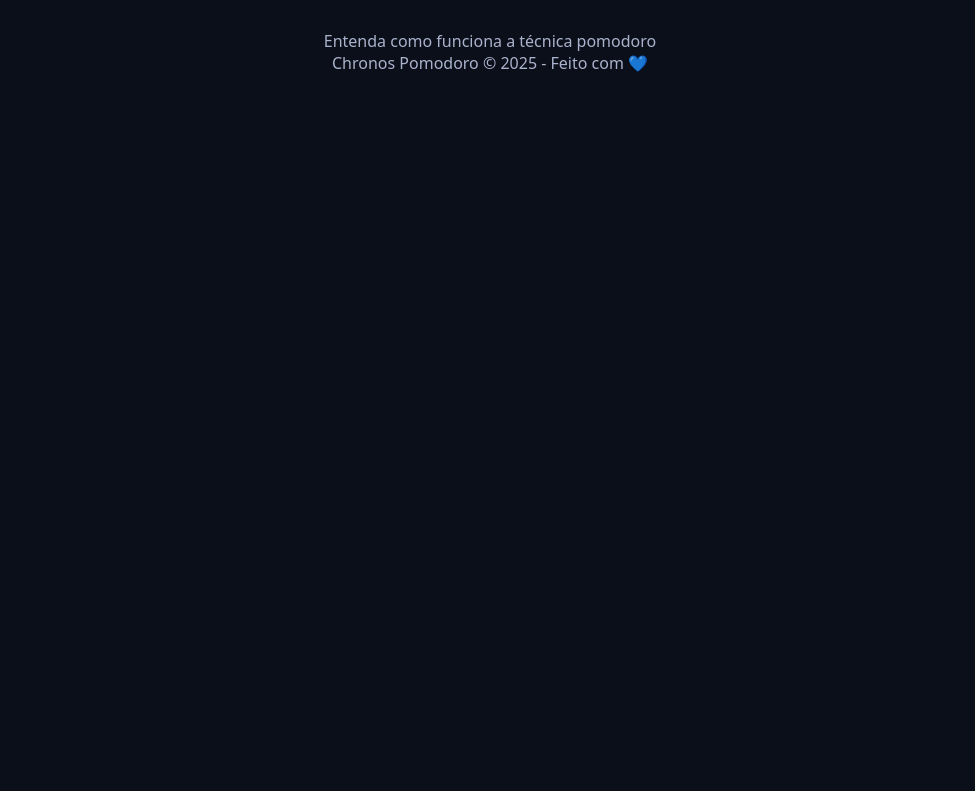
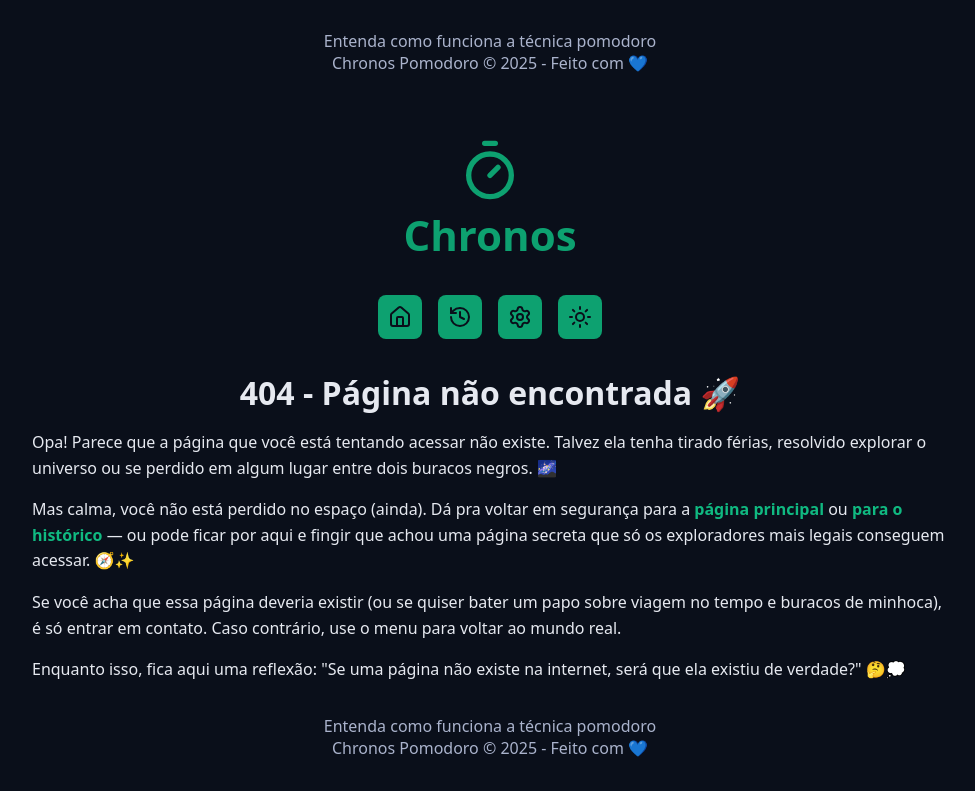
Before and after one commit to Kinz015/chronos-pomodoro, a React (Vite) app: page / in a window 1280 px wide. Shown: the part 776-1567 px from the top of the page, without its empty margins (150-1125 px from the left). Before the commit the page ends 882 px from the top, so only its background shows below. Built offline with nearby package versions, Linux system fonts and the light colour scheme.

Commit message:
adicionei links e rotas

```diff
--- a/package.json
+++ b/package.json
@@ -13,6 +13,7 @@
     "lucide-react": "^0.542.0",
     "react": "^19.1.1",
     "react-dom": "^19.1.1",
+    "react-router": "^7.9.1",
     "react-toastify": "^11.0.5"
   },
   "devDependencies": {
--- a/src/App.tsx
+++ b/src/App.tsx
@@ -4,12 +4,25 @@ import "./styles/global.css";
 import { Home } from "./Pages/Home";
 import { TaskContextProvider } from "./contexts/TaskContext/TaskContextProvider";
 import { MessageContainer } from "./components/MessagesContainer";
+import { BrowserRouter, Route, Routes } from "react-router";
+import { NotFound } from "./Pages/NotFound";
+import { AboutPomodoro } from "./Pages/AboutPomodo";
 
 function App() {
   return (
     <TaskContextProvider>
       <MessageContainer>
-        <Home />
+        <BrowserRouter>
+          <Routes>
+            <Route path="/" element={<Home />} />
+          </Routes>
+          <Routes>
+            <Route path="/about-pomodoro" element={<AboutPomodoro />} />
+          </Routes>
+          <Routes>
+            <Route path="*" element={<NotFound />} />
+          </Routes>
+        </BrowserRouter>
       </MessageContainer>
     </TaskContextProvider>
   );
--- a/src/components/Footer/index.tsx
+++ b/src/components/Footer/index.tsx
@@ -1,8 +1,9 @@
+import { Link } from "react-router";
 import styles from "./styles.module.css";
 
 export function Footer() {
   return <footer className={styles.footer}>
-    <a href="">Entenda como funciona a técnica pomodoro</a>
-    <a href="">Chronos Pomodoro &copy; {new Date().getFullYear()} - Feito com 💙</a>
+    <Link to="/about-pomodoro">Entenda como funciona a técnica pomodoro</Link>
+    <Link to="/">Chronos Pomodoro &copy; {new Date().getFullYear()} - Feito com 💙</Link>
   </footer>;
 }
--- a/src/components/Menu/index.tsx
+++ b/src/components/Menu/index.tsx
@@ -6,16 +6,16 @@ import style from "./styles.module.css";
 export function Menu() {
   return (
     <nav className={style.menu}>
-      <PageButton ariaLabe="Ir para a Home">
+      <PageButton href="/" ariaLabe="Ir para a Home">
         <House />
       </PageButton>
-      <PageButton ariaLabe="Ver histórico">
+      <PageButton href="/about-pomodoro" ariaLabe="Ver histórico">
         <History />
       </PageButton>
-      <PageButton ariaLabe="Ir para as configurações">
+      <PageButton href="#" ariaLabe="Ir para as configurações">
         <Settings />
       </PageButton>
-      <PageButton ariaLabe="Mudar Tema" isTheme={true}>
+      <PageButton href="#" ariaLabe="Mudar Tema" isTheme={true}>
         <SunIcon />
       </PageButton>
     </nav>
--- a/src/components/PageButton/index.tsx
+++ b/src/components/PageButton/index.tsx
@@ -1,16 +1,18 @@
 import { useEffect, useState } from "react";
 import styles from "./styles.module.css";
 import { MoonIcon, SunIcon } from "lucide-react";
+import { Link } from "react-router";
 
 type Icons = {
   children: React.ReactNode;
   ariaLabe: string;
   isTheme?: boolean;
+  href: string;
 };
 
 type AvailabelThemes = "dark" | "light";
 
-export function PageButton({ isTheme, ariaLabe, children }: Icons) {
+export function PageButton({ href, isTheme, ariaLabe, children }: Icons ) {
   const [theme, setTheme] = useState<AvailabelThemes>(() => {
     const storageTheme = localStorage.getItem("theme") as AvailabelThemes || "dark";
     return storageTheme;
@@ -32,13 +34,13 @@ export function PageButton({ isTheme, ariaLabe, children }: Icons) {
   }, [theme]);
 
   return (
-    <a
+    <Link
       className={styles.menuLink}
-      href="#"
+      to={href}
       aria-label={ariaLabe}
       onClick={isTheme ? mudarThema : undefined}
     >
       { isTheme ? nextThemeIcon[theme] : children }
-    </a>
+    </Link>
   );
 }
```
Also changed, not shown: 1 other file (tests, documents, lock files or other folders).
